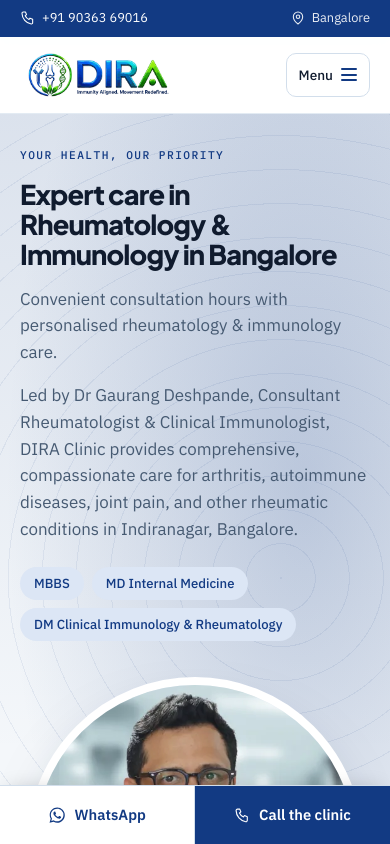
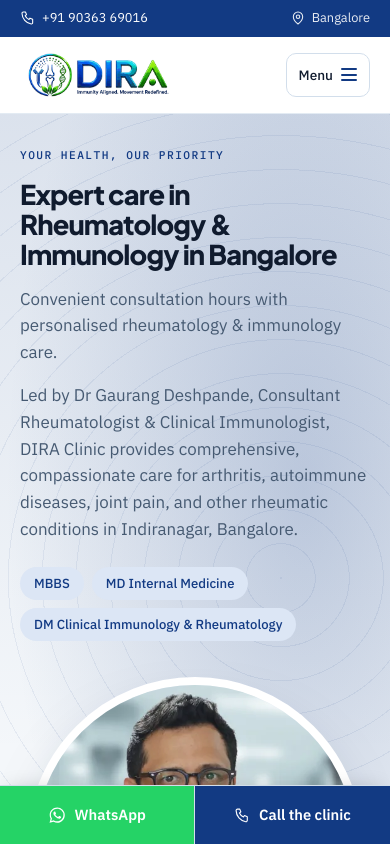
Before and after one commit to vijay-42/dira-clinic, a Next.js app: page / in a window 390 px wide. Shown: the top 844 px of the page. Built offline with nearby package versions, Linux system fonts and the light colour scheme.

Commit message:
Give the mobile WhatsApp button its brand green
Co-Authored-By: Claude Sonnet 5 <noreply@anthropic.com>

```diff
--- a/components/contact-bar.tsx
+++ b/components/contact-bar.tsx
@@ -12,7 +12,7 @@ export function MobileContactBar() {
       <a
         href={wa ?? '/contact/'}
         {...(wa ? { target: '_blank', rel: 'noopener noreferrer' } : {})}
-        className="flex min-h-[3.6rem] items-center justify-center gap-2 border-r border-rule text-[0.92rem] font-semibold text-brand"
+        className="flex min-h-[3.6rem] items-center justify-center gap-2 border-r border-rule bg-[#25D366] text-[0.92rem] font-semibold text-white"
       >
         <IconWhatsApp className="h-[1.15rem] w-[1.15rem]" />
         WhatsApp
```
